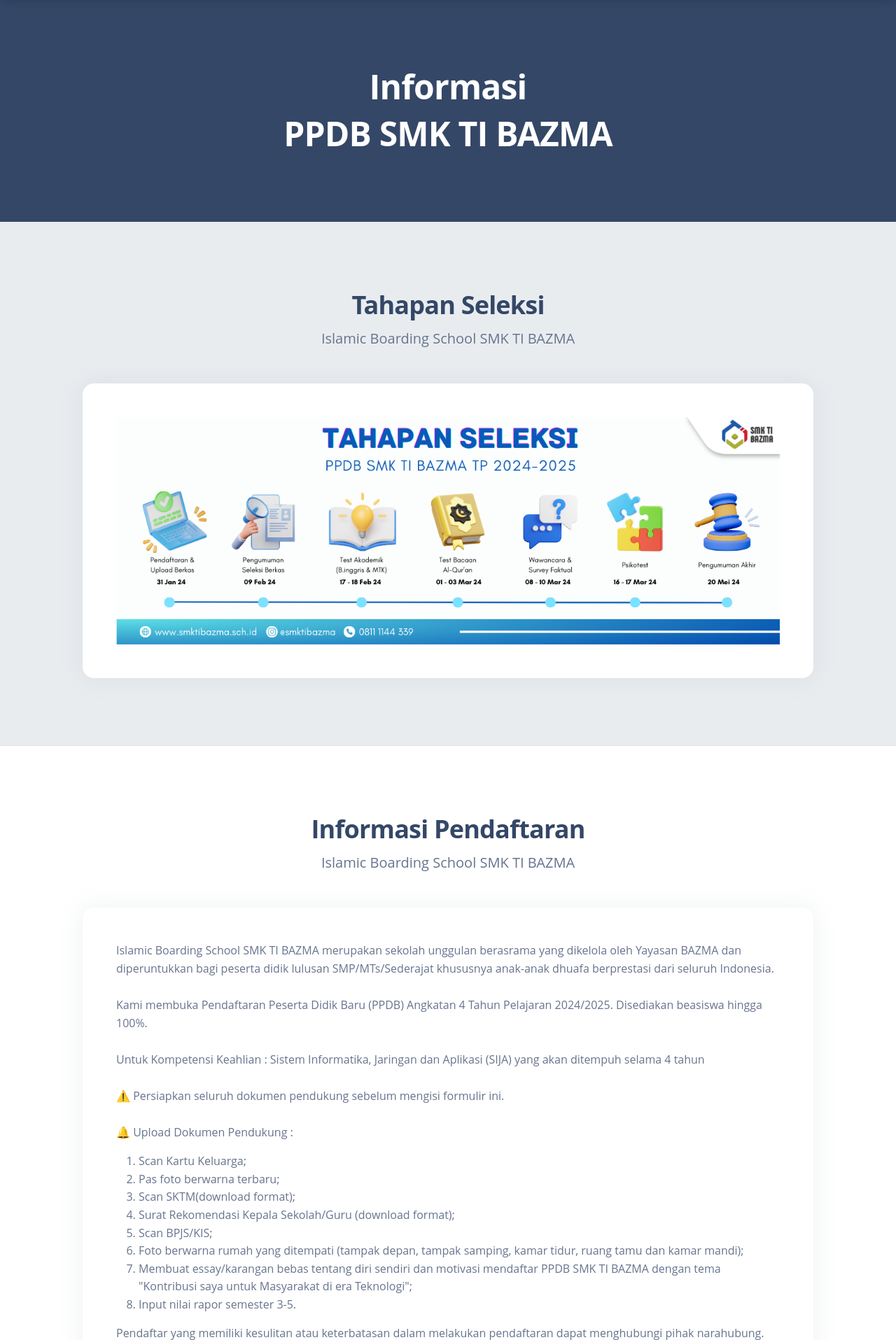
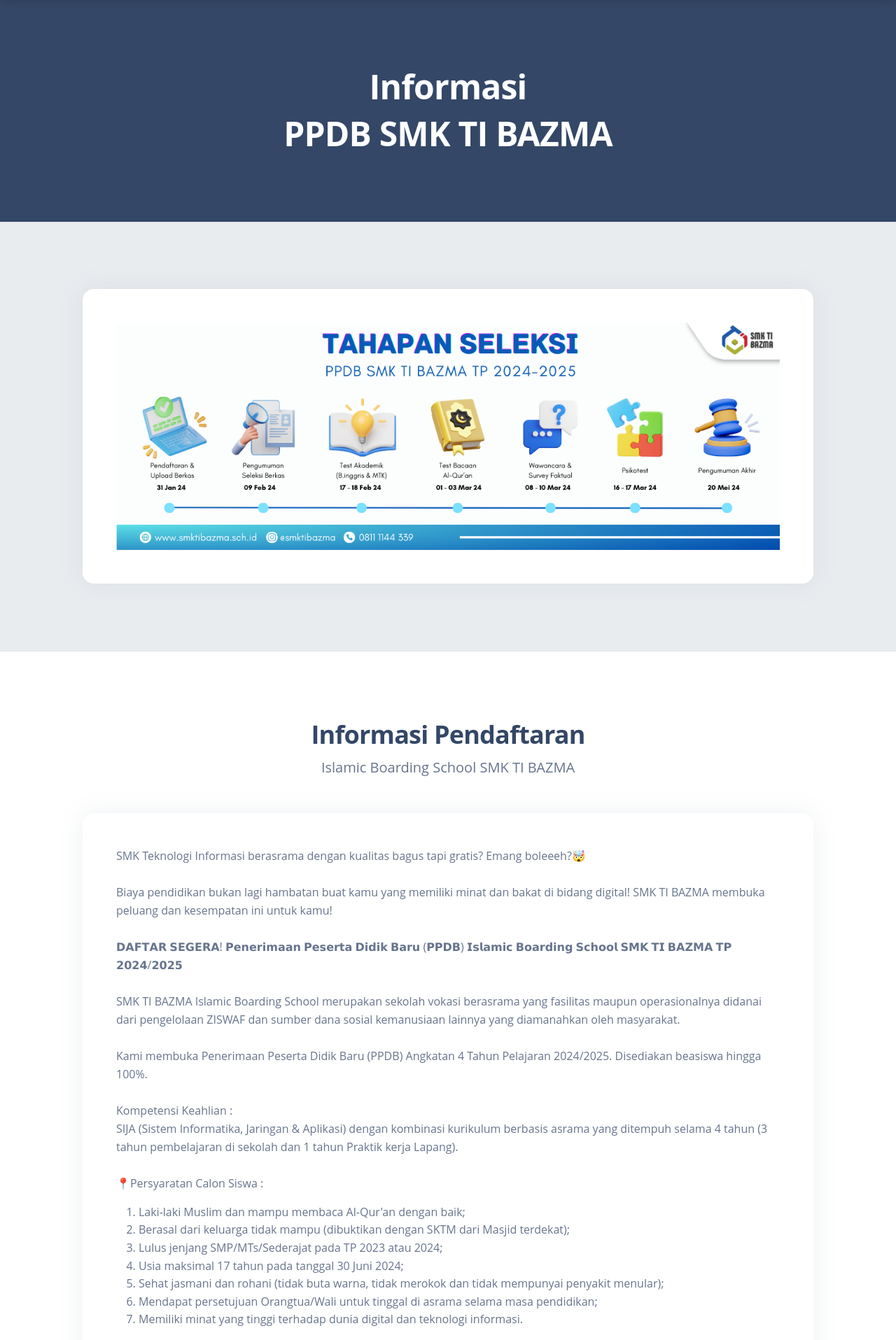
Before and after one commit to bangiim/fe-ppdb-smk-ti-bazma, a PHP site: page /informasi in a window 1280 px wide. Shown: the part 73-1988 px from the top of the page at 70% size. Run offline with PHP 8.4, Linux system fonts and the light colour scheme; some libraries are stand-ins or nearby versions.

Commit message:
update informasi

```diff
--- a/api/post-daftar.js
+++ b/api/post-daftar.js
@@ -140,6 +140,12 @@
             const data = await response.json();
             // Handle the response from the API
             console.log(data);
+
+            // Show success modal
+            $('#successModal').modal('show');
+
+            // Clear form data from localStorage after a successful API request
+            clearFormDataFromLocalStorage();
         } else {
             // Handle non-successful response
             console.error('Error:', response.message);
--- a/informasi.php
+++ b/informasi.php
@@ -49,10 +49,10 @@
         <!-- Tahapan section-->
         <section class="bg-light py-5 border-bottom">
             <div class="container px-5 my-5">
-                <div class="text-center mb-5">
+                <!-- <div class="text-center mb-5">
                     <h2 class="fw-bolder">Tahapan Seleksi</h2>
                     <p class="lead mb-0">Islamic Boarding School SMK TI BAZMA</p>
-                </div>
+                </div> -->
                 <div class="row gx-5 justify-content-center">
                     <div class="col-lg-12 mb-5 mb-lg-0">
                         <div class="card mb-5 mb-xl-0">
@@ -77,30 +77,61 @@
                         <div class="card mb-5 mb-xl-0">
                             <div class="card-body p-5">
                                 <p>
-                                Islamic Boarding School SMK TI BAZMA merupakan sekolah unggulan berasrama yang dikelola oleh Yayasan BAZMA dan diperuntukkan bagi peserta didik lulusan SMP/MTs/Sederajat khususnya anak-anak dhuafa berprestasi dari seluruh Indonesia.
+                                    SMK Teknologi Informasi berasrama dengan kualitas bagus tapi gratis?  Emang boleeeh?🤯
                                     <br><br>
-                                    Kami membuka Pendaftaran Peserta Didik Baru (PPDB) Angkatan 4  Tahun Pelajaran 2024/2025.  Disediakan beasiswa hingga 100%.
+                                    Biaya pendidikan bukan lagi hambatan buat kamu yang memiliki minat dan bakat di bidang digital! SMK TI BAZMA membuka peluang dan kesempatan ini untuk kamu!
                                     <br><br>
-                                    Untuk Kompetensi Keahlian :
-                                    Sistem Informatika, Jaringan dan Aplikasi (SIJA) yang akan ditempuh selama 4 tahun
+                                    𝗗𝗔𝗙𝗧𝗔𝗥 𝗦𝗘𝗚𝗘𝗥𝗔!
+                                    𝗣𝗲𝗻𝗲𝗿𝗶𝗺𝗮𝗮𝗻 𝗣𝗲𝘀𝗲𝗿𝘁𝗮 𝗗𝗶𝗱𝗶𝗸 𝗕𝗮𝗿𝘂 (𝗣𝗣𝗗𝗕) 𝗜𝘀𝗹𝗮𝗺𝗶𝗰 𝗕𝗼𝗮𝗿𝗱𝗶𝗻𝗴 𝗦𝗰𝗵𝗼𝗼𝗹 𝗦𝗠𝗞 𝗧𝗜 𝗕𝗔𝗭𝗠𝗔 𝗧𝗣 𝟮𝟬𝟮𝟰/𝟮𝟬𝟮𝟱
                                     <br><br>
-                                    ⚠️  Persiapkan seluruh dokumen pendukung sebelum mengisi formulir ini.
+                                    SMK TI BAZMA Islamic Boarding School merupakan sekolah vokasi berasrama yang fasilitas maupun operasionalnya didanai dari pengelolaan ZISWAF dan sumber dana sosial kemanusiaan lainnya yang diamanahkan oleh masyarakat.
                                     <br><br>
+                                    Kami membuka Penerimaan Peserta Didik Baru (PPDB) Angkatan 4 Tahun Pelajaran 2024/2025. Disediakan beasiswa hingga 100%.
+                                    <br><br>
+                                    Kompetensi Keahlian :<br>
+                                    SIJA (Sistem Informatika, Jaringan & Aplikasi) dengan kombinasi kurikulum berbasis asrama yang ditempuh selama 4 tahun (3 tahun pembelajaran di sekolah dan 1 tahun Praktik kerja Lapang).
+                                    <br><br>
+
+                                    📍Persyaratan Calon Siswa :
+                                    <ol>
+                                        <li>Laki-laki Muslim dan mampu membaca Al-Qur'an dengan baik;</li>
+                                        <li>Berasal dari keluarga tidak mampu (dibuktikan dengan SKTM dari Masjid terdekat);</li>
+                                        <li>Lulus jenjang SMP/MTs/Sederajat pada TP 2023 atau 2024;</li>
+                                        <li>Usia maksimal 17 tahun pada tanggal 30 Juni 2024;</li>
+                                        <li>Sehat jasmani dan rohani (tidak buta warna, tidak merokok dan tidak mempunyai penyakit menular);</li>
+                                        <li>Mendapat persetujuan Orangtua/Wali untuk tinggal di asrama selama masa pendidikan;</li>
+                                        <li>Memiliki minat yang tinggi terhadap dunia digital dan teknologi informasi.</li>
+                                    </ol>
+
                                     🔔  Upload Dokumen Pendukung :
                                     <ol>
-                                        <li>Scan Kartu Keluarga;</li>
+                                        <li>Kartu Keluarga;</li>
                                         <li>Pas foto berwarna terbaru;</li>
-                                        <li>Scan SKTM(download format);</li>
-                                        <li>Surat Rekomendasi Kepala Sekolah/Guru (download format);</li>
-                                        <li>Scan BPJS/KIS;</li>
-                                        <li>Foto berwarna rumah yang ditempati (tampak depan, tampak samping, kamar tidur, ruang tamu dan kamar mandi);</li>
-                                        <li>Membuat essay/karangan bebas tentang diri sendiri dan motivasi mendaftar PPDB SMK TI BAZMA dengan tema "Kontribusi saya untuk Masyarakat di era Teknologi";</li>
+                                        <li>SKTM dari Masjid Setempat*;</li>
+                                        <li>Surat rekomendasi Kepala Sekolah/Wali Kelas/Guru SMP*;</li>
+                                        <li>Foto berwarna rumah yang ditempati (tampak depan, tampak samping, kamar tidur, ruang tamu, dapur, dan kamar mandi);</li>
+                                        <li>Membuat essay/karangan bebas tentang “Peran saya sebagai pemuda di Era Digital”;</li>
                                         <li>Input nilai rapor semester 3-5.</li>
                                     </ol>
-                                    Pendaftar yang memiliki kesulitan atau keterbatasan dalam melakukan pendaftaran dapat menghubungi pihak narahubung.
-                                    <br>
+
+                                    ⏳Pengisian formulir dan upload berkas maksimal 31 Januari 2024 (pukul 23.59)
+                                    <br><br>
+                                    <i>
+                                        *Template dokumen dapat di-download pada website<br>
+                                        **Pendaftar yang mengalami kesulitan atau keterbatasan dalam mengakses formulir online dapat menghubungi narahubung Pak Dzikri : 0812-1593-1522
+                                        <a class="btn btn-success btn-lg px-4 me-sm-3 mt-2" href="https://wa.me/6281215931522" target="_blank">
+                                            <i class="bi bi-whatsapp"></i>&nbsp; WhatsApp
+                                        </a>
+                                    </i>
+                                    <br><br>
+                                    Terima Kasih,<br>
+                                    TIM SELEKSI PPDB<br>
+                                    SMK TI BAZMA<br>
+                                    _____<br>
+                                    Narahubung :<br>
+                                    WA : 08 1111 4433 9<br>
+                                    IG : @smktibazma<br>
                                 </p>
-                                <a class="btn btn-primary btn-lg px-4 me-sm-3 mt-2" href="/">Daftar</a>
                             </div>
                         </div>
                     </div>
```
Also changed, not shown: index.php (+28 -5 lines).
